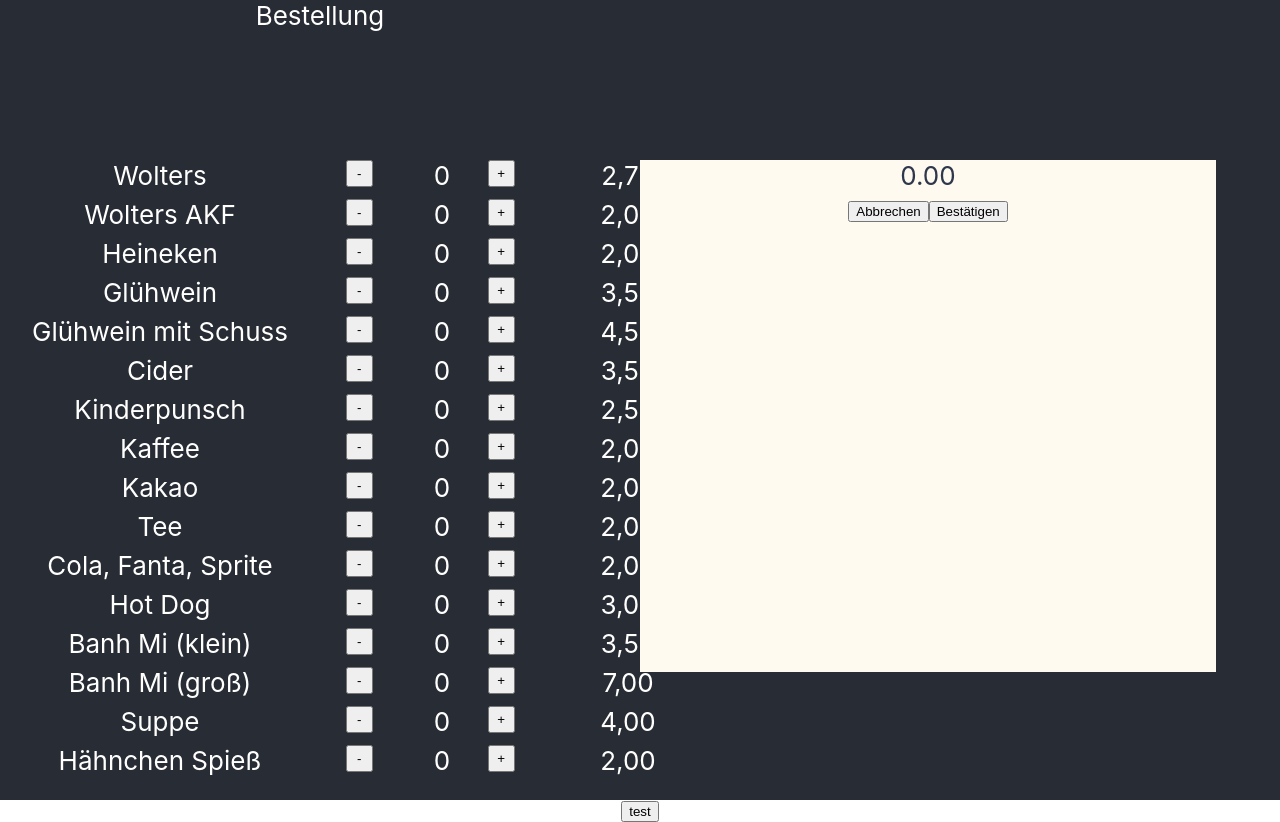
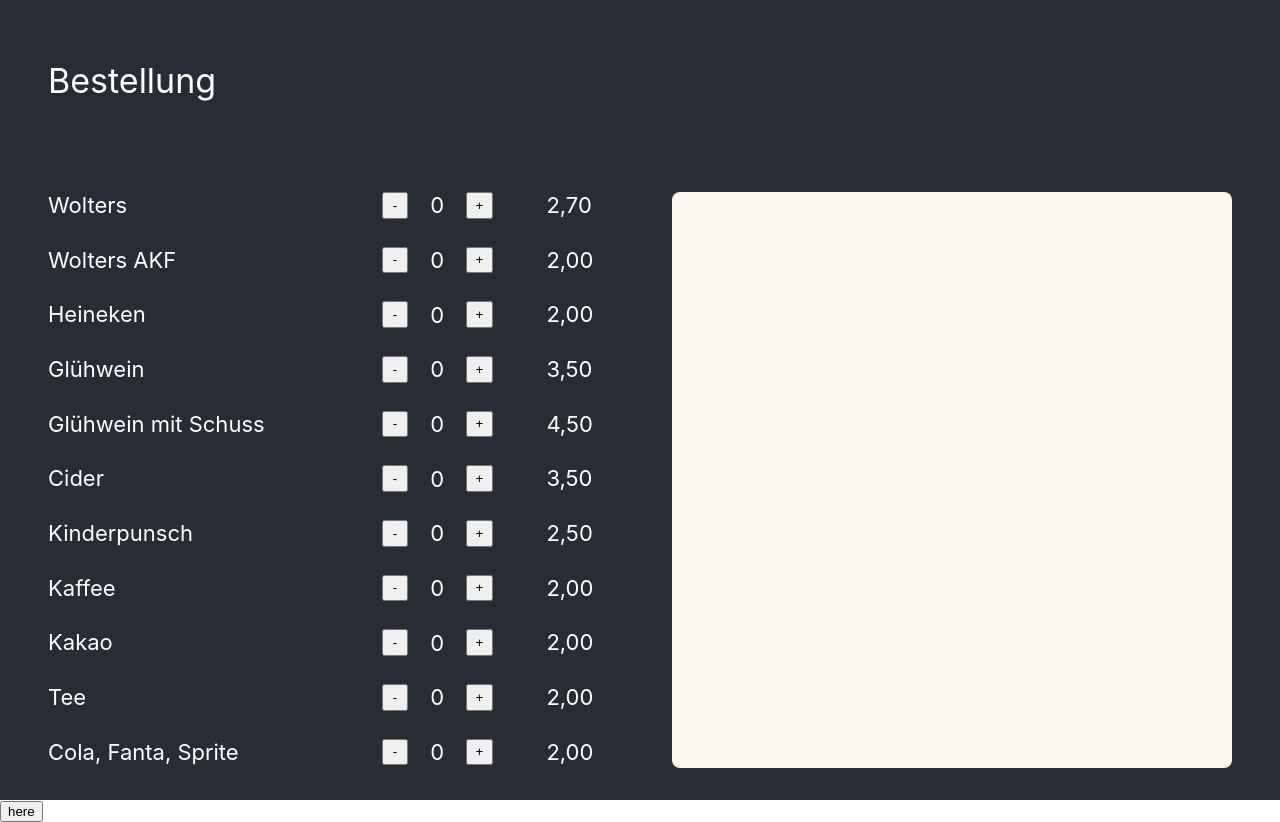
Before and after one commit to ZyrenLe/mini-counter, a React (Create React App) app: page / in a window 1280 px wide. Built offline with nearby package versions, Linux system fonts and the light colour scheme.

Commit message:
finalized front and backend

```diff
--- a/src/App.css
+++ b/src/App.css
@@ -1,11 +1,8 @@
 .App {
-  text-align: center;
+  /* text-align: center; */
 }
 
-.App-logo {
-  height: 40vmin;
-  pointer-events: none;
-}
+
 
 @media (prefers-reduced-motion: no-preference) {
   .App-logo {
@@ -19,19 +16,10 @@
   display: grid;
   grid-template-columns: 50% 50%;
   grid-template-rows: 20vh 80vh;
-  font-size: calc(10px + 2vmin);
+  font-size: calc(6px + 2vmin);
   color: white;
 }
 
 .App-link {
   color: #61dafb;
 }
-
-@keyframes App-logo-spin {
-  from {
-    transform: rotate(0deg);
-  }
-  to {
-    transform: rotate(360deg);
-  }
-}
--- a/src/App.js
+++ b/src/App.js
@@ -5,32 +5,7 @@
 import { config } from './mock/config';
 
 function App() {
-/**
-  const [fetching, setFetching] = useState(true);
-  const produkt_liste = useFetch('http://localhost:8080/products', setFetching);
 
-  const blabla = [
-    {
-        id : "1",
-        name : "Glühwein",
-        price : "6,00",
-        count : 0
-    },
-    {
-      id : "2",
-      name : "Cider",
-      price : "5,50",
-      count : 3
-    },
-    {
-      id : "3",
-      name : "Fisch",
-      price : "5,00",
-      count : 0
-    }
-  ]
-
- */
   // States
   const temp = config;
   const [products,setProducts] = useState(temp);
@@ -44,10 +19,13 @@
     return totalSum
   });
 
+  const [showStats, setShowStats] = useState(false);
+
 
 
   function test() {
-    console.log(products);
+    setShowStats(oldBool => !oldBool);
+    console.log(showStats);
   }
 
 
@@ -104,11 +82,11 @@
   return (
     <div className="App">
       <header className="App-header">
-      <Headline />
-      <List products={products} decreaseCount={decreaseCount} increaseCount={increaseCount} />
-      <Orders products={products} resetCount={resetCount} updateSum={updateSum} sum={sum} />
+      {!showStats && <Headline /> }
+      {!showStats && <List products={products} decreaseCount={decreaseCount} increaseCount={increaseCount} />}
+      {!showStats && <Orders products={products} resetCount={resetCount} updateSum={updateSum} sum={sum} />}
       </header>
-      <button onClick={test}>test</button>
+      <button onClick={test}>here</button>
     </div>
   );
 }
--- a/src/components/order/buttons.js
+++ b/src/components/order/buttons.js
@@ -17,7 +17,8 @@
     function sendToBackend(){
         products.map( (item)=>{
             if (item.count !== 0){
-                const data = {id:parseInt(item.id), count:item.count};
+                const data = {product_id:parseInt(item.id), sold:item.count};
+                console.log(data);
                 post(data);
             }
         })
@@ -32,7 +33,7 @@
             headers : { 'Content-Type':'application/json' },
             body: JSON.stringify(data)
         };
-        fetch('http://localhost:8080/test',req_options)
+        fetch('http://localhost:8080/orders',req_options)
             .catch(error => console.log(error))
         return 'done';
     }
--- a/src/components/order/orders.js
+++ b/src/components/order/orders.js
@@ -32,8 +32,8 @@
     return (
         <section className="orders summary">
             <div className="orders list" >{order}</div>
-            <div className="orders sum" >{sum.toFixed(2)}</div>
-            <OrderButtons products={products} resetCount={resetCount} />
+            {sum != 0 && <div className="orders sum" ><div className="gesamt">Gesamt</div><div className="summe">{sum.toFixed(2)}</div></div>}
+            {sum != 0 && <OrderButtons products={products} resetCount={resetCount} />}
         </section>
     )
 }
--- a/src/css/list.css
+++ b/src/css/list.css
@@ -1,28 +1,36 @@
-
 
 .headline{
     grid-column: 1;
     grid-row: 1;
+    display: flex;
+    align-items: center;
+    margin: 2rem 2rem 2rem 3rem;
+    font-size: calc(18px + 2vmin);
 }
 
 /* Product List */
 .product.list{
     grid-column: 1;
     grid-row: 2;
+    margin: 2rem 2rem 2rem 3rem;
+    display: grid;
+    gap: 3.5vh 0;
+    overflow-y: auto;
 }
 
 .product-row{
-    height: 1.5em;
     width: 100%;
     display: grid;
-    grid-template-columns: 50% 30% 20%;
-    gap: 0 1em;
+    grid-template-columns: 50% 29% 11%;
+    gap: 0 5%;
 }
 
 .product.row.counter{
     display: grid;
     grid-template-columns: repeat(3, auto);
     gap: 0 1em;
+    align-items: center;
+    justify-content: center;
 }
 
 
@@ -31,4 +39,12 @@
 .increase, .decrease{
     width: 2em;
     height: 2em;
+    display: flex;
+    justify-content: center;
+    align-items: center;
 }
+
+.counter-number{
+    display: flex;
+    justify-content: center;
+}
--- a/src/css/orders.css
+++ b/src/css/orders.css
@@ -4,12 +4,43 @@
     grid-column: 2;
     background-color: floralwhite;
     color: #2e374b;
-    height: 80%;
-    width: 90%;
+    margin: 2rem 3rem 2rem 2rem;
+    border-radius: 0.5rem;
+    display: grid;
+    grid-template-columns: 100%;
+    grid-template-rows: 80% 10% 10%;
 }
 
+.orders.list{
+    margin: 1rem;
+    overflow-y: auto;
+}
 .orders.item{
     display: grid;
-    grid-template-columns: 60% 20% 10% 10%;
+    grid-template-columns: 60% 15% 10% 15%;
     grid-template-rows: auto;
+    overflow-y: auto;
 }
+
+.orders.sum{
+    display: grid;
+    grid-template-columns: 60% 15% 10% 15%;
+    margin: 1rem;
+    border-top: 1px solid #2e374b;
+}
+
+.summe {
+    grid-column: 4;
+}
+
+.gesamt{
+    grid-column: 1;
+}
+
+.order-buttons{
+    margin: 1rem;
+    display: grid;
+    justify-content: center;
+    grid-template-columns: 48% 48%;
+    gap: 4%;
+}
```
Also changed, not shown: src/components/settings/stats.js (added), src/logo.svg (deleted), 1 other file (tests, documents, lock files or other folders).
